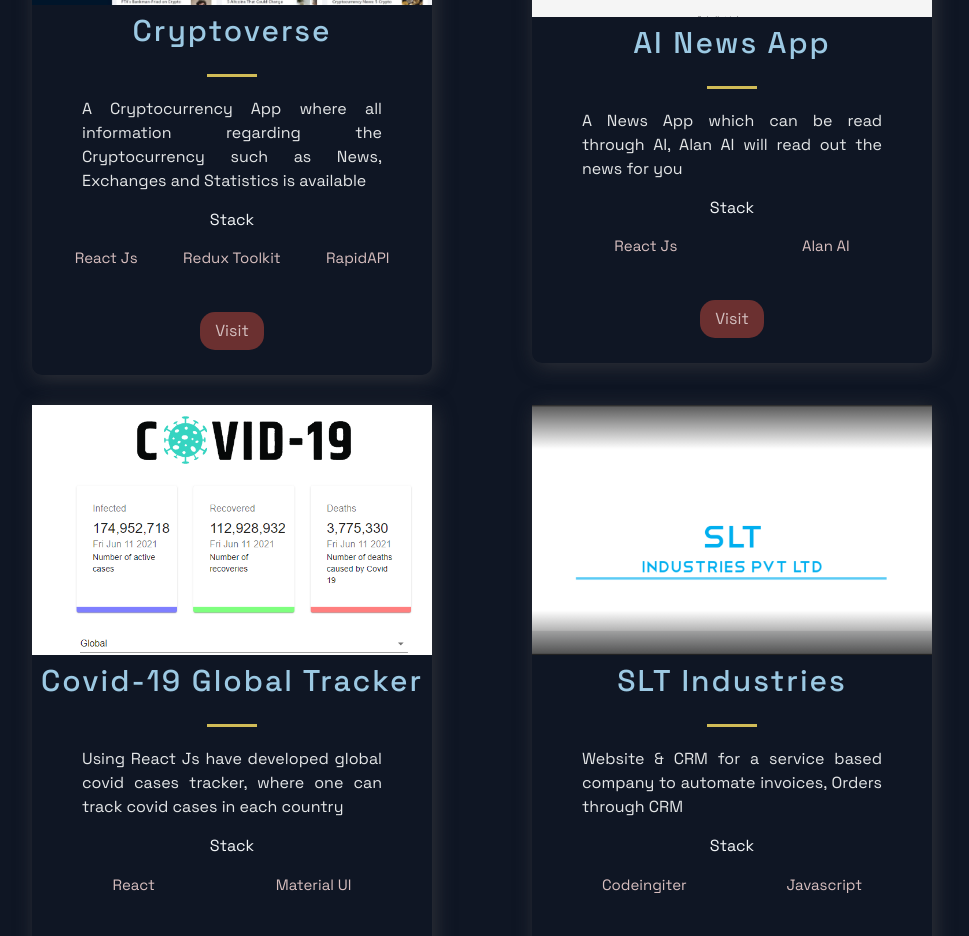
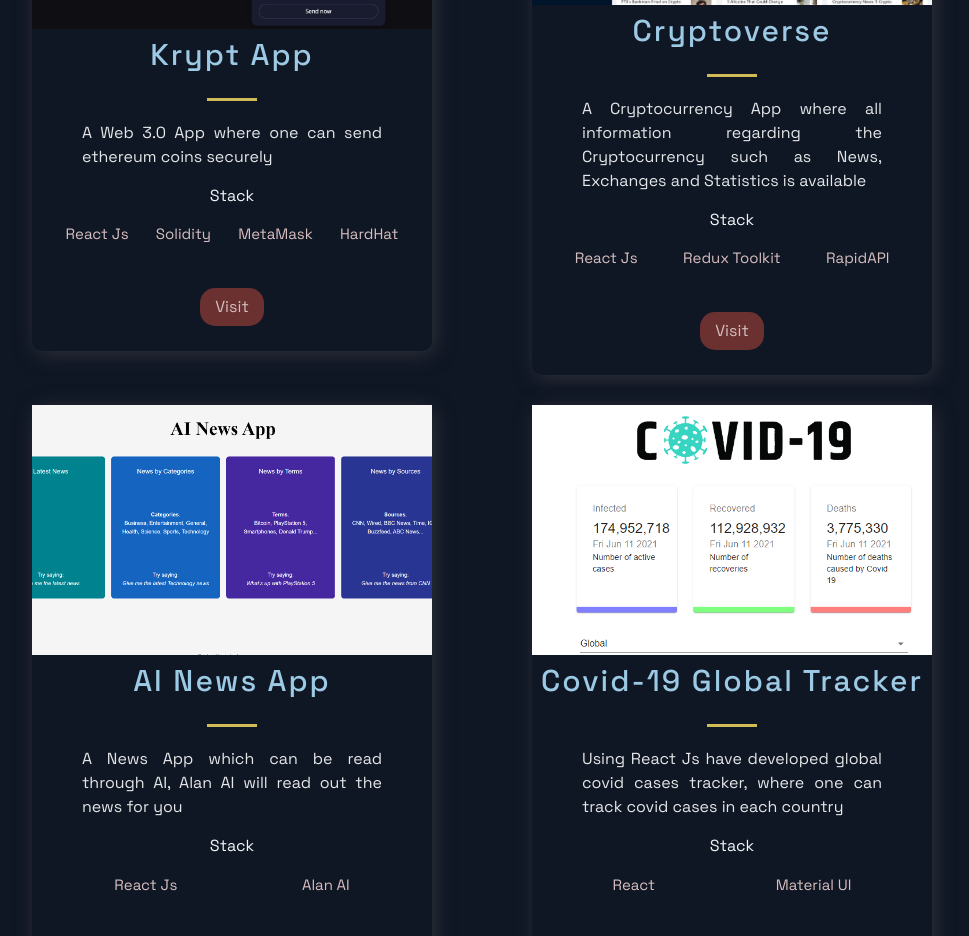
Before and after one commit to stands30/portfolio, a Next.js app: page / in a window 1280 px wide. Shown: the part 1080-2016 px from the top of the page, without its empty margins (158-1127 px from the left). Built offline with nearby package versions, Linux system fonts and the light colour scheme.

Commit message:
new project added

```diff
--- a/src/constants/constants.js
+++ b/src/constants/constants.js
@@ -1,4 +1,13 @@
 export const projects = [
+  {
+    title: 'Krypt App',
+    description:"A Web 3.0 App where one can send ethereum coins securely ",
+    image: '/images/Krypt-App.png',
+    tags: [ 'React Js', 'Solidity', 'MetaMask', 'HardHat' ],
+    source: 'https://printzonedigitalpartner.sltindustries.com/',
+    visit: 'https://printzonedigitalpartner.sltindustries.com/',
+    id: 1,
+  },
   {
     title: 'Cryptoverse',
     description:"A Cryptocurrency App where all information regarding the Cryptocurrency such as News, Exchanges and Statistics is available",
@@ -6,7 +15,7 @@
     tags: [ 'React Js', ' Redux Toolkit', ' RapidAPI' ],
     source: 'https://cryptoverse-report.netlify.app/',
     visit: 'https://cryptoverse-report.netlify.app/',
-    id: 0,
+    id: 2,
   },
   {
     title: 'AI News App',
@@ -15,7 +24,7 @@
     tags: [ 'React Js', 'Alan AI' ],
     source: 'https://ai-news-app.netlify.app/',
     visit: 'https://ai-news-app.netlify.app/',
-    id: 1,
+    id: 3,
   },
   {
     title: 'Covid-19 Global Tracker',
@@ -24,17 +33,17 @@
       tags: ['React', 'Material UI'],
     source: 'https://covid19globaltracker.herokuapp.com/',
     visit: 'https://covid19globaltracker.herokuapp.com/',
-    id: 2,
+    id: 4,
   },
-  {
-    title: 'SLT Industries',
-    description:"Website & CRM for a service based company to automate invoices, Orders through CRM",
-    image: '/images/slt-industries.png',
-    tags: [ 'Codeingiter', 'Javascript'],
-    source: 'https://printzonedigitalpartner.sltindustries.com/',
-    visit: 'https://printzonedigitalpartner.sltindustries.com/',
-    id: 3,
-  },
+  // {
+  //   title: 'SLT Industries',
+  //   description:"Website & CRM for a service based company to automate invoices, Orders through CRM",
+  //   image: '/images/slt-industries.png',
+  //   tags: [ 'Codeingiter', 'Javascript'],
+  //   source: 'https://printzonedigitalpartner.sltindustries.com/',
+  //   visit: 'https://printzonedigitalpartner.sltindustries.com/',
+  //   id: 3,
+  // },
   // {
   //   title: 'WebRTC App',
   //   description: "This is a code repository for the corresponding YouTube video. In this tutorial, we're going to build and deploy a React Video Chat Application using WebRTC.",
```
Also changed, not shown: public/images/Krypt-App.png (added).
